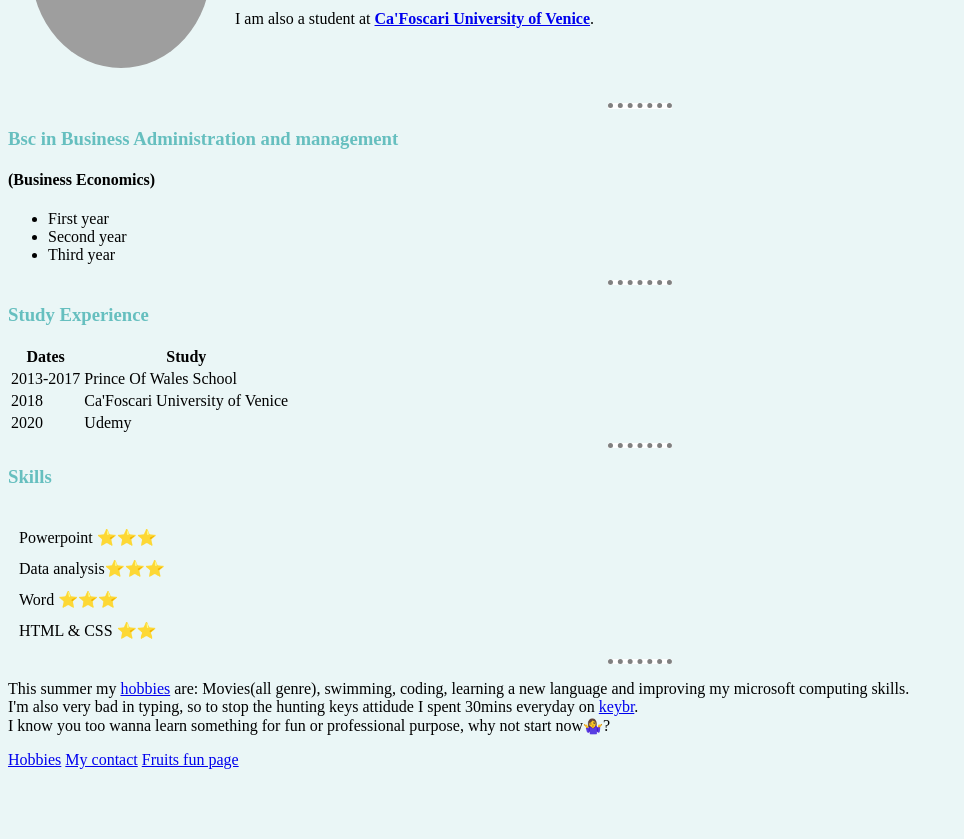
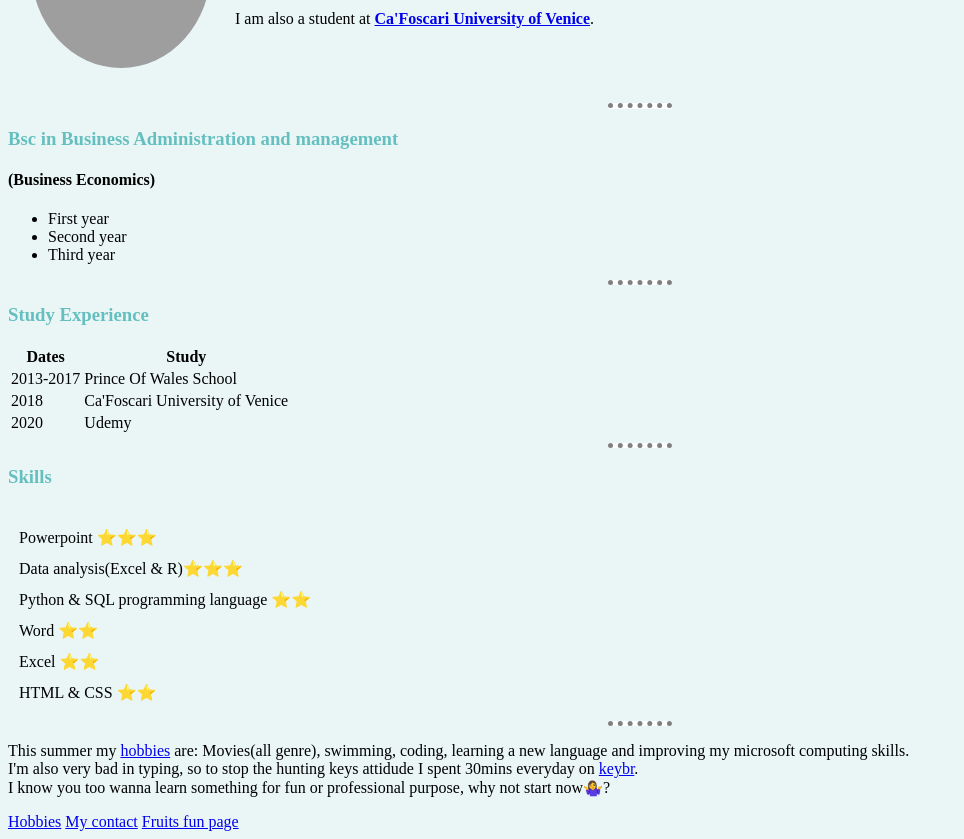
Before and after one commit to Kmohamedalie/kma, a plain HTML site: page index.html in a window 1280 px wide. Shown: the part 163-1002 px from the top of the page, without its empty margins (0-964 px from the left). Before the commit the page ends 940 px from the top, so only its background shows below. Drawn offline with Linux system fonts and the light colour scheme; grey boxes are pictures that could not be loaded.

Commit message:
Update index.html

```diff
--- a/index.html
+++ b/index.html
@@ -69,10 +69,16 @@
       <td>Powerpoint ⭐⭐⭐</td>
     </tr>
     <tr>
-      <td>Data analysis⭐⭐⭐</td>
+      <td>Data analysis(Excel & R)⭐⭐⭐</td>
+    </tr>
+     <tr>
+      <td> Python & SQL programming language ⭐⭐</td>
     </tr>
     <tr>
-      <td> Word ⭐⭐⭐</td>
+      <td> Word ⭐⭐</td>
+    </tr>
+     <tr>
+      <td> Excel ⭐⭐</td>
     </tr>
     <tr>
       <td>HTML & CSS ⭐⭐</td>
```
